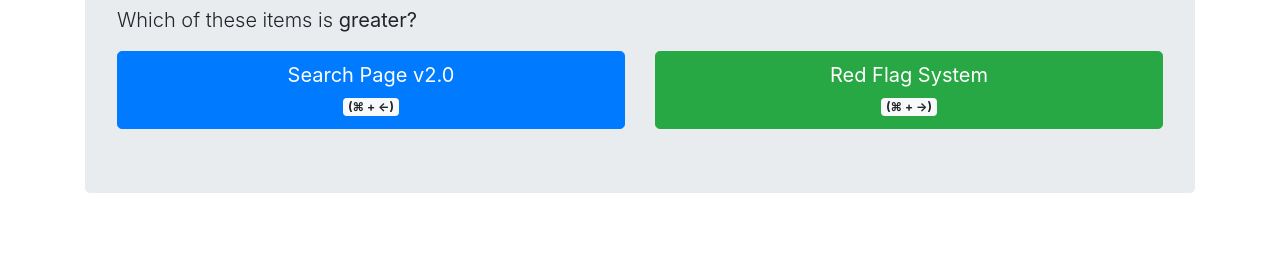
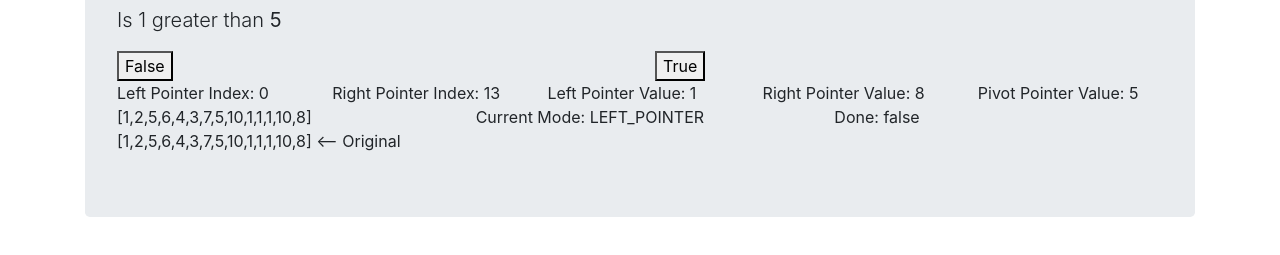
Before and after one commit to anonmos/battlesort, a plain HTML site: page index.html in a window 1280 px wide. Shown: the part 195-450 px from the top of the page. Drawn offline with nearby package versions, Linux system fonts and the light colour scheme.

Commit message:
Working code

```diff
--- a/battlesort.js
+++ b/battlesort.js
@@ -193,3 +193,11 @@ const battleClick = (itemA,itemB) => {
 // }
 
 // console.log(quicksortBasic(array.slice())); // => [ 1, 2, 3, 4, 5, 6, 7, 8, 9, 10 ]
+
+function lessThanClicked() {
+  console.log(`lessThanClicked!`)
+}
+
+function greaterThanClicked() {
+  console.log(`greaterThanClicked!`)
+}
--- a/index.html
+++ b/index.html
@@ -1,22 +1,26 @@
 <!doctype html>
 <html lang="en">
+
 <head>
   <!-- Required meta tags -->
   <meta charset="utf-8">
   <meta name="viewport" content="width=device-width, initial-scale=1, shrink-to-fit=no">
 
   <!-- Bootstrap CSS -->
-    <link rel="stylesheet" href="https://stackpath.bootstrapcdn.com/bootstrap/4.5.0/css/bootstrap.min.css" integrity="sha384-9aIt2nRpC12Uk9gS9baDl411NQApFmC26EwAOH8WgZl5MYYxFfc+NcPb1dKGj7Sk" crossorigin="anonymous">
+  <link rel="stylesheet" href="https://stackpath.bootstrapcdn.com/bootstrap/4.5.0/css/bootstrap.min.css"
+    integrity="sha384-9aIt2nRpC12Uk9gS9baDl411NQApFmC26EwAOH8WgZl5MYYxFfc+NcPb1dKGj7Sk" crossorigin="anonymous">
 
   <!-- Animate.css -->
-    <link rel="stylesheet" href="https://cdnjs.cloudflare.com/ajax/libs/animate.css/4.0.0/animate.min.css"/>
+  <link rel="stylesheet" href="https://cdnjs.cloudflare.com/ajax/libs/animate.css/4.0.0/animate.min.css" />
 
   <title>BattleSort</title>
 </head>
+
 <body>
   <nav class="navbar navbar-expand-md navbar-dark bg-dark mb-4">
     <a class="navbar-brand" href="#">BattleSort</a>
-  <button class="navbar-toggler" type="button" data-toggle="collapse" data-target="#navbarCollapse" aria-controls="navbarCollapse" aria-expanded="false" aria-label="Toggle navigation">
+    <button class="navbar-toggler" type="button" data-toggle="collapse" data-target="#navbarCollapse"
+      aria-controls="navbarCollapse" aria-expanded="false" aria-label="Toggle navigation">
       <span class="navbar-toggler-icon"></span>
     </button>
     <div class="collapse navbar-collapse" id="navbarCollapse">
@@ -37,29 +41,173 @@
   <main role="main" class="container">
     <div class="jumbotron">
       <h1>BattleSort</h1>
-    <p class="lead">Which of these items is <strong>greater?</strong></p>
+      <p id="main-question" class="lead">Which of these items is <span style="font-weight: bold;" id="comparison">true?</span></p>
       <div class="row">
         <div class="col">
-      <a class="btn btn-lg btn-primary btn-block animate__animated animate__flipInX animate__faster" id="button_A" href="#" role="button">
+          <button id="less-than-button" onclick="lessThanClicked()">
+            False
+          </button>
+          <!--a class="btn btn-lg btn-primary btn-block animate__animated animate__flipInX animate__faster" id="button_A" href="#" role="button">
         Search Page v2.0<br/>
-        <small><span class="badge badge-light ">(⌘ + ←)</span></small></a>
+        <small><span class="badge badge-light ">(⌘ + ←)</span></small></a-->
         </div>
         <div class="col">
-      <a class="btn btn-lg btn-success btn-block animate__animated animate__flipInX animate__faster" id="button_B" href="#" role="button">Red Flag System<br/>
-        <small><span class="badge badge-light ">(⌘ + →)</span></small></a>
+          <button id="greater-than-button" onclick="greaterThanClicked()">
+            True
+          </button>
+          <!--a class="btn btn-lg btn-success btn-block animate__animated animate__flipInX animate__faster" id="button_B" href="#" role="button">Red Flag System<br/>
+        <small><span class="badge badge-light ">(⌘ + →)</span></small></a-->
         </div>
-
-
+      </div>
+      <div class="row">
+        <div class="col" id="left-pointer-index">Left Pointer Index</div>
+        <div class="col" id="right-pointer-index">Left Pointer Index</div>
+        <div class="col" id="left-pointer-value">Left Pointer Value</div>
+        <div class="col" id="right-pointer-value">Right Pointer Value</div>
+        <div class="col" id="pivot-pointer-value">Pivot Value</div>
+      </div>
+      <div class="row">
+        <div class="col" id="array-value">Array Value</div>
+        <div class="col" id="current-mode"></div>
+        <div class="col" id="is-done"></div>
+      </div>
+      <div class="row">
+        <div class="col" id="original-array"></div>
       </div>
   </main>
 
   <!-- Optional JavaScript -->
   <!-- jQuery first, then Popper.js, then Bootstrap JS -->
-    <script src="https://code.jquery.com/jquery-3.5.1.slim.min.js" integrity="sha384-DfXdz2htPH0lsSSs5nCTpuj/zy4C+OGpamoFVy38MVBnE+IbbVYUew+OrCXaRkfj" crossorigin="anonymous"></script>
-    <script src="https://cdn.jsdelivr.net/npm/popper.js@1.16.0/dist/umd/popper.min.js" integrity="sha384-Q6E9RHvbIyZFJoft+2mJbHaEWldlvI9IOYy5n3zV9zzTtmI3UksdQRVvoxMfooAo" crossorigin="anonymous"></script>
-    <script src="https://stackpath.bootstrapcdn.com/bootstrap/4.5.0/js/bootstrap.min.js" integrity="sha384-OgVRvuATP1z7JjHLkuOU7Xw704+h835Lr+6QL9UvYjZE3Ipu6Tp75j7Bh/kR0JKI" crossorigin="anonymous"></script>
-    <script src="battlesort.js"></script>
+  <script src="https://code.jquery.com/jquery-3.5.1.slim.min.js"
+    integrity="sha384-DfXdz2htPH0lsSSs5nCTpuj/zy4C+OGpamoFVy38MVBnE+IbbVYUew+OrCXaRkfj"
+    crossorigin="anonymous"></script>
+  <script src="https://cdn.jsdelivr.net/npm/popper.js@1.16.0/dist/umd/popper.min.js"
+    integrity="sha384-Q6E9RHvbIyZFJoft+2mJbHaEWldlvI9IOYy5n3zV9zzTtmI3UksdQRVvoxMfooAo"
+    crossorigin="anonymous"></script>
+  <script src="https://stackpath.bootstrapcdn.com/bootstrap/4.5.0/js/bootstrap.min.js"
+    integrity="sha384-OgVRvuATP1z7JjHLkuOU7Xw704+h835Lr+6QL9UvYjZE3Ipu6Tp75j7Bh/kR0JKI"
+    crossorigin="anonymous"></script>
+  <!--script src="battlesort.js"></script-->
+
+  <script>
+    // let numberArray = [9, 2, 5, 6, 4, 3, 7, 2, 10, 1, 1, 1, 10, 8];
+    let numberArray = [1, 2, 5, 6, 4, 3, 7, 5, 10, 1, 1, 1, 10, 8];
+    let leftPointer = 0
+    let rightPointer = numberArray.length - 1
+    let pivot = numberArray[Math.floor((leftPointer + rightPointer) / 2)]
+    let mode = "LEFT_POINTER"
+    let done = false
+
+    function lessThanClicked() {
+      if (mode === 'LEFT_POINTER' && leftPointer <= rightPointer) {
+        leftPointer++
+      } else if (mode === 'RIGHT_POINTER' && leftPointer <= rightPointer) {
+        if (leftPointer <= rightPointer) {
+          swapLeftWithRight()
+          mode = 'LEFT_POINTER'
+          leftPointer++
+          rightPointer--
+        } else {
+          done = true
+        }
+      } else {
+        console.log(`SHOULD NOT GET HERE!`)
+      }
+      updateVisuals()
+    }
+
+    function greaterThanClicked() {
+      if (mode === 'LEFT_POINTER' && leftPointer <= rightPointer) {
+        mode = 'RIGHT_POINTER'
+      } else if (mode === 'RIGHT_POINTER' && leftPointer <= rightPointer) {
+        rightPointer--
+      } else {
+        done = true
+      }
+
+      updateVisuals()
+    }
+
+    function swapLeftWithRight() {
+      let leftValue = numberArray[leftPointer]
+      numberArray[leftPointer] = numberArray[rightPointer]
+      numberArray[rightPointer] = leftValue
+    }
+
+    function updateLeftPointerIndexValue() {
+      let element = document.getElementById('left-pointer-index')
+      element.innerHTML = `Left Pointer Index: ${leftPointer}`
+    }
+
+    function updateLeftPointerValueValue() {
+      let element = document.getElementById('left-pointer-value')
+      element.innerHTML = `Left Pointer Value: ${numberArray[leftPointer]}`
+    }
+
+    function updateRightPointerIndexValue() {
+      let element = document.getElementById('right-pointer-index')
+      element.innerHTML = `Right Pointer Index: ${rightPointer}`
+    }
+
+    function updateRightPointerValueValue() {
+      let element = document.getElementById('right-pointer-value')
+      element.innerHTML = `Right Pointer Value: ${numberArray[rightPointer]}`
+    }
+
+    function updatePivotValue() {
+      let element = document.getElementById('pivot-pointer-value')
+      element.innerHTML = `Pivot Pointer Value: ${numberArray[pivot]}`
+    }
+
+    function updateArrayValue() {
+      let element = document.getElementById('array-value')
+      element.innerHTML = `${JSON.stringify(numberArray)}`
+    }
+
+    function updateTitle() {
+      let currentPointer = mode === 'LEFT_POINTER' ? leftPointer : rightPointer
+      let mainQuestionElement = document.getElementById('main-question')
+      let comparisonElement = document.createElement('strong')
+
+      mainQuestionElement.innerHTML = `Is ${numberArray[currentPointer]} greater than `
+      comparisonElement.innerHTML = `${numberArray[pivot]}`
+      mainQuestionElement.appendChild(comparisonElement)
+    }
+
+    function updateCurrentMode() {
+      let element = document.getElementById('current-mode')
+      element.innerHTML = `Current Mode: ${mode}`
+    }
+
+    function updateIsDone() {
+      let element = document.getElementById('is-done')
+      element.innerHTML = `Done: ${done}`
+    }
+
+    function setOriginalArray() {
+      let element = document.getElementById('original-array')
+      element.innerHTML = `${JSON.stringify(numberArray)} <-- Original`
+    }
+
+    function updateVisuals() {
+      updateLeftPointerIndexValue()
+      updateRightPointerIndexValue()
+      updateLeftPointerValueValue()
+      updateRightPointerValueValue()
+      updatePivotValue()
+      updateArrayValue()
+      updateTitle()
+      updateCurrentMode()
+      updateIsDone()
+    }
+
+    window.onload = function () {
+      setOriginalArray()
+      updateVisuals()
+    }
+  </script>
 
 
 </body>
+
 </html>
```
Lines whose indentation alone changed are shown as unchanged.
